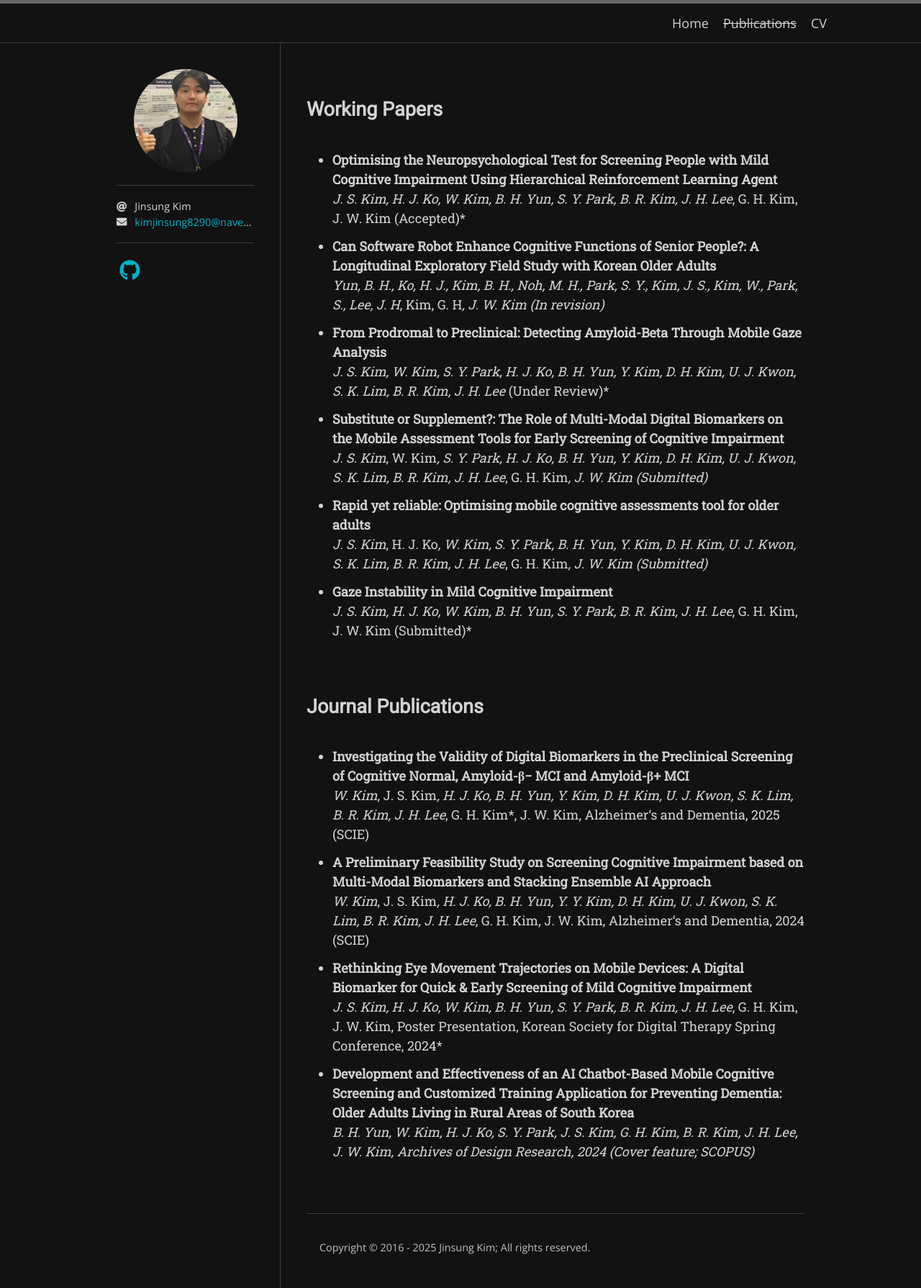
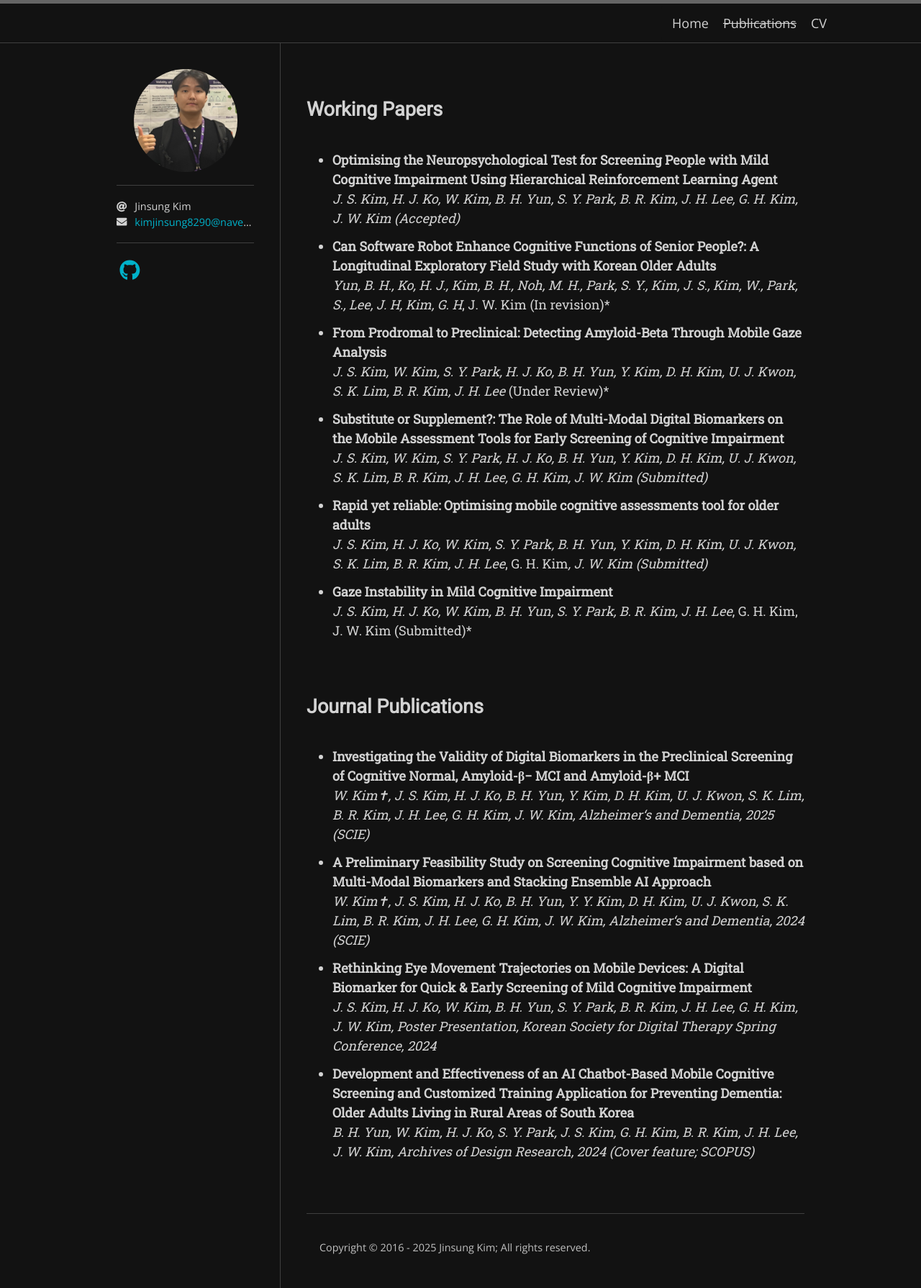
Before and after one commit to KimJinSungDataScientist/KimJinSungDataScientist.github.io, a Jekyll site: the page built from publications.md, in a window 1280 px wide. Shown: the whole page at 72% size. Built offline with Jekyll 4.4.1, drawn with Linux system fonts in a browser that asks for light colours; nearby versions of some CDN libraries; some web fonts are replaced.

```diff
--- a/_sass/hamilton/custom-styles.scss
+++ b/_sass/hamilton/custom-styles.scss
@@ -1,45 +1,42 @@
 .hero {
-    /* 상단에 60px, 하단에 20px 정도 여백을 줘서 페이지 상단과 떨어져 보이도록 */
+    /* 화면 상단/하단 여백 */
     margin: 60px auto 20px auto;
 
-    /* 너무 넓어지지 않도록 최대 폭 제한 */
+    /* 폭 제한 */
     max-width: 800px;
 
-    /* 박스가 너무 커 보이지 않도록 최소 높이를 작게 설정 */
-    min-height: 120px;
+    /* 세로 높이를 어느 정도 확보하여, flex 중앙 정렬이 눈에 확연히 보이도록 */
+    min-height: 180px;
 
-    /* 박스 내부 패딩을 줄여서 상하 폭을 더 줄임 */
-    padding: 8px;
-
-    /* 배경과 둥근 모서리 */
+    /* 배경 및 모서리 */
     background: linear-gradient(135deg, #1a1a1a, #333333);
     border-radius: 8px;
 
-    /* 수직/수평 중앙 정렬 */
+    /* 중앙 정렬 (가로·세로) */
     display: flex;
     flex-direction: column;
-    justify-content: center;
-    align-items: center;
+    justify-content: center;  /* 수직 중앙 */
+    align-items: center;      /* 수평 중앙 */
 
     /* 텍스트 중앙 정렬 */
     text-align: center;
+
+    /* 안쪽 여백 최소화 -> 텍스트가 박스 내부에서 딱 중앙 */
+    padding: 0;
   }
 
-  /* 제목 스타일 */
   .hero-title {
     font-size: 1.8rem;
     color: #00f0ff;
-    margin-bottom: 5px;
+    margin: 0; /* 여백 제거로 정확한 중앙 배치 */
   }
 
-  /* 부제목 스타일 */
   .hero-subtitle {
     font-size: 1rem;
     color: #eeeeee;
-    margin: 0;
+    margin: 0; /* 불필요한 여백 제거 */
   }
 
-  /* 강조 색상 */
   .highlight {
     color: #ffd369;
   }
--- a/publications.md
+++ b/publications.md
@@ -7,19 +7,19 @@ permalink: /publications/
 ## Working Papers
 
 - **Optimising the Neuropsychological Test for Screening People with Mild Cognitive Impairment Using Hierarchical Reinforcement Learning Agent**
-  *J. S. Kim, H. J. Ko, W. Kim, B. H. Yun, S. Y. Park, B. R. Kim, J. H. Lee*, G. H. Kim, J. W. Kim (Accepted)*
+  *J. S. Kim, H. J. Ko, W. Kim, B. H. Yun, S. Y. Park, B. R. Kim, J. H. Lee, G. H. Kim, J. W. Kim (Accepted)*
 
 - **Can Software Robot Enhance Cognitive Functions of Senior People?: A Longitudinal Exploratory Field Study with Korean Older Adults**
-  *Yun, B. H., Ko, H. J., Kim, B. H., Noh, M. H., Park, S. Y., Kim, J. S., Kim, W., Park, S., Lee, J. H*, Kim, G. H*, J. W. Kim (In revision)*
+  *Yun, B. H., Ko, H. J., Kim, B. H., Noh, M. H., Park, S. Y., Kim, J. S., Kim, W., Park, S., Lee, J. H, Kim, G. H*, J. W. Kim (In revision)*
 
 - **From Prodromal to Preclinical: Detecting Amyloid-Beta Through Mobile Gaze Analysis**
   *J. S. Kim, W. Kim, S. Y. Park, H. J. Ko, B. H. Yun, Y. Kim, D. H. Kim, U. J. Kwon, S. K. Lim, B. R. Kim, J. H. Lee* (Under Review)*
 
 - **Substitute or Supplement?: The Role of Multi-Modal Digital Biomarkers on the Mobile Assessment Tools for Early Screening of Cognitive Impairment**
-  *J. S. Kim*, W. Kim*, S. Y. Park, H. J. Ko, B. H. Yun, Y. Kim, D. H. Kim, U. J. Kwon, S. K. Lim, B. R. Kim, J. H. Lee*, G. H. Kim*, J. W. Kim (Submitted)*
+  *J. S. Kim, W. Kim, S. Y. Park, H. J. Ko, B. H. Yun, Y. Kim, D. H. Kim, U. J. Kwon, S. K. Lim, B. R. Kim, J. H. Lee, G. H. Kim, J. W. Kim (Submitted)*
 
 - **Rapid yet reliable: Optimising mobile cognitive assessments tool for older adults**
-  *J. S. Kim*, H. J. Ko*, W. Kim, S. Y. Park, B. H. Yun, Y. Kim, D. H. Kim, U. J. Kwon, S. K. Lim, B. R. Kim, J. H. Lee*, G. H. Kim*, J. W. Kim (Submitted)*
+  *J. S. Kim, H. J. Ko, W. Kim, S. Y. Park, B. H. Yun, Y. Kim, D. H. Kim, U. J. Kwon, S. K. Lim, B. R. Kim, J. H. Lee*, G. H. Kim*, J. W. Kim (Submitted)*
 
 - **Gaze Instability in Mild Cognitive Impairment**
   *J. S. Kim, H. J. Ko, W. Kim, B. H. Yun, S. Y. Park, B. R. Kim, J. H. Lee*, G. H. Kim, J. W. Kim (Submitted)*
@@ -27,13 +27,13 @@ permalink: /publications/
 ## Journal Publications
 
 - **Investigating the Validity of Digital Biomarkers in the Preclinical Screening of Cognitive Normal, Amyloid-β− MCI and Amyloid-β+ MCI**
-  *W. Kim*, J. S. Kim*, H. J. Ko, B. H. Yun, Y. Kim, D. H. Kim, U. J. Kwon, S. K. Lim, B. R. Kim, J. H. Lee*, G. H. Kim*, J. W. Kim, Alzheimer‘s and Dementia, 2025 (SCIE)
+  *W. Kim✝, J. S. Kim, H. J. Ko, B. H. Yun, Y. Kim, D. H. Kim, U. J. Kwon, S. K. Lim, B. R. Kim, J. H. Lee, G. H. Kim, J. W. Kim, Alzheimer‘s and Dementia, 2025 (SCIE)*
 
 - **A Preliminary Feasibility Study on Screening Cognitive Impairment based on Multi-Modal Biomarkers and Stacking Ensemble AI Approach**
-  *W. Kim*, J. S. Kim*, H. J. Ko, B. H. Yun, Y. Y. Kim, D. H. Kim, U. J. Kwon, S. K. Lim, B. R. Kim, J. H. Lee*, G. H. Kim, J. W. Kim, Alzheimer‘s and Dementia, 2024 (SCIE)
+  *W. Kim✝, J. S. Kim, H. J. Ko, B. H. Yun, Y. Y. Kim, D. H. Kim, U. J. Kwon, S. K. Lim, B. R. Kim, J. H. Lee, G. H. Kim, J. W. Kim, Alzheimer‘s and Dementia, 2024 (SCIE)*
 
 - **Rethinking Eye Movement Trajectories on Mobile Devices: A Digital Biomarker for Quick & Early Screening of Mild Cognitive Impairment**
-  *J. S. Kim, H. J. Ko, W. Kim, B. H. Yun, S. Y. Park, B. R. Kim, J. H. Lee*, G. H. Kim, J. W. Kim, Poster Presentation, Korean Society for Digital Therapy Spring Conference, 2024*
+  *J. S. Kim, H. J. Ko, W. Kim, B. H. Yun, S. Y. Park, B. R. Kim, J. H. Lee, G. H. Kim, J. W. Kim, Poster Presentation, Korean Society for Digital Therapy Spring Conference, 2024*
 
 - **Development and Effectiveness of an AI Chatbot-Based Mobile Cognitive Screening and Customized Training Application for Preventing Dementia: Older Adults Living in Rural Areas of South Korea**
   *B. H. Yun, W. Kim, H. J. Ko, S. Y. Park, J. S. Kim, G. H. Kim, B. R. Kim, J. H. Lee, J. W. Kim, Archives of Design Research, 2024 (Cover feature; SCOPUS)*
```
